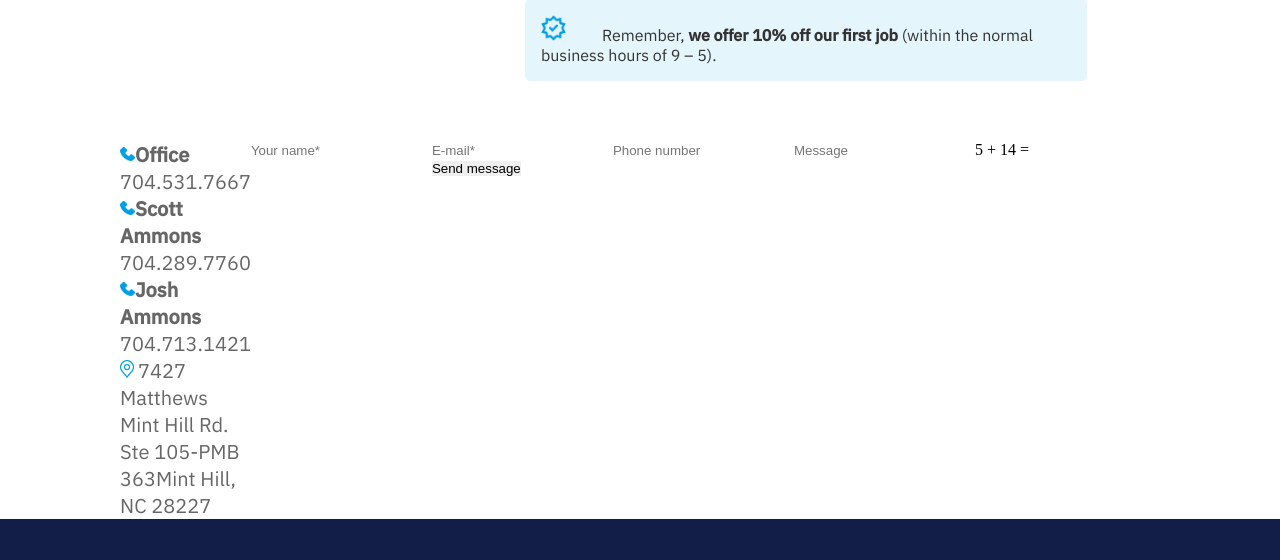
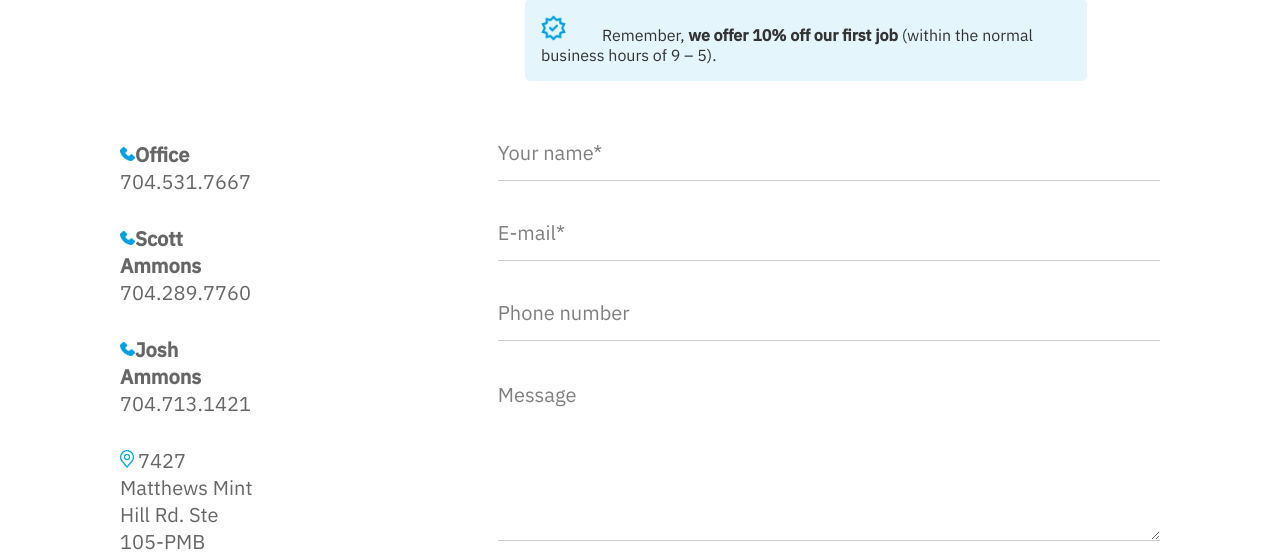
Before and after one commit to Natmacira/ammonsplumbing, a plain HTML site: page contact.html in a window 1280 px wide. Shown: the part 665-1225 px from the top of the page. Drawn offline with Linux system fonts and the light colour scheme.

Commit message:
details contact3

```diff
--- a/contact.html
+++ b/contact.html
@@ -61,15 +61,15 @@
                     <li class="icon-here">7427 Matthews Mint Hill Rd.
                         Ste 105-PMB 363Mint Hill, NC 28227</li>
                 </ul>
-                <form action="">
+                <form action="" id="contact-form">
                     <input type="text" placeholder="Your name*" name="name" class="input-form" required>
                     <input type="email" placeholder="E-mail*" name="mail" class="input-form" required>
                     <input type="text" placeholder="Phone number" name="phone-number" class="input-form">
-                    <input type="text" placeholder="Message" name="message" id="input-message" class="input-form"
-                        required>
-                    <label for="captcha" id="label-captcha">5 + 14 =</label><input type="number" name="captcha"
-                        id="input-captcha" class="input-form">
-                    <button id="button">Send message</button>
+                    <textarea type="text" placeholder="Message" name="message" id="message-form" class="message-form"
+                        required></textarea>
+                    <label for="captcha" id="label-captcha" class="captcha-form">5 + 14 =</label><input type="number" name="captcha"
+                        id="input-captcha" class="captcha-form">
+                    <button id="button" class="button-form">Send message</button>
                 </form>
             </div>
         </section>
--- a/css/style.css
+++ b/css/style.css
@@ -458,8 +458,44 @@ div#contact-office-div ul li.icon-telephone {
 	color: #666666;
 	font-family: 'IBM Plex Sans', sans-serif;
 	font-size: 20px;
+	padding-bottom: 30px;
 }
 
 div#contact-office-div ul {
-	width: 13%;
+	width: 16%;
 }
+
+#contact-form {
+	display: flex;
+	flex-direction: column;
+	padding: 0 0 0 240px;
+	font-family: 'IBM Plex Sans', sans-serif;
+	font-size: 20px;
+	width: 100%;
+}
+
+.input-form,
+.message-form {
+	padding-bottom: 10px;
+	border-bottom: 1px solid rgba(0, 0, 0, 0.2);
+	margin-bottom: 40px;
+}
+
+.input-form {
+	height: 40px;
+}
+
+.message-form {
+		height: 160px;
+}
+
+.capctcha-form {
+	padding-bottom: 10px;
+	height: 20px;
+}
+input::placeholder,
+textarea::placeholder {
+	font-family: 'IBM Plex Sans', sans-serif;
+	font-size: 20px;
+	color: rgba(0, 0, 0, 0.5);
+}
```
